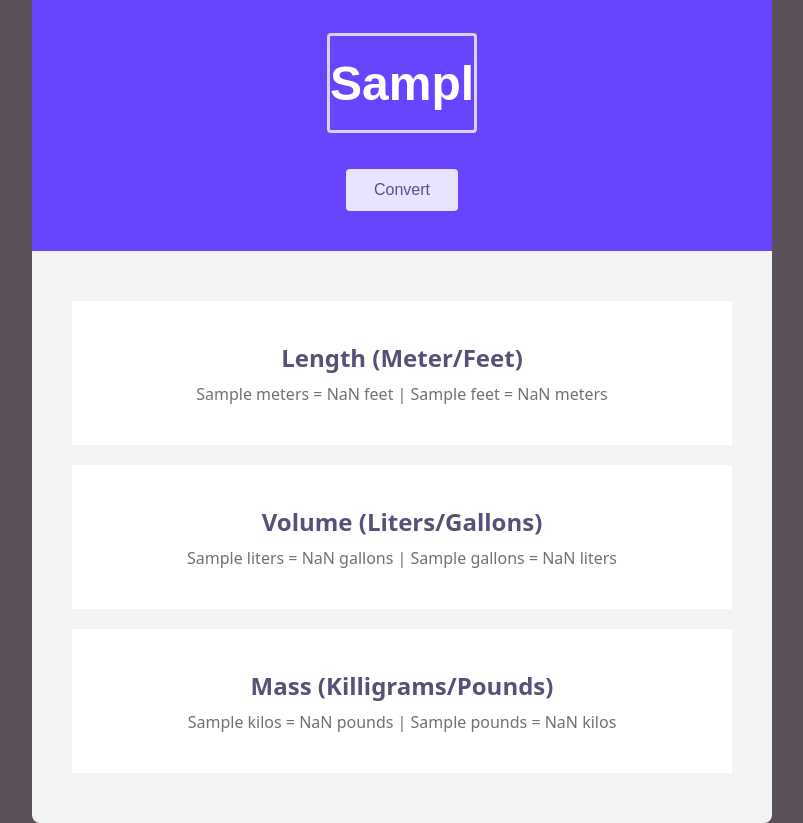
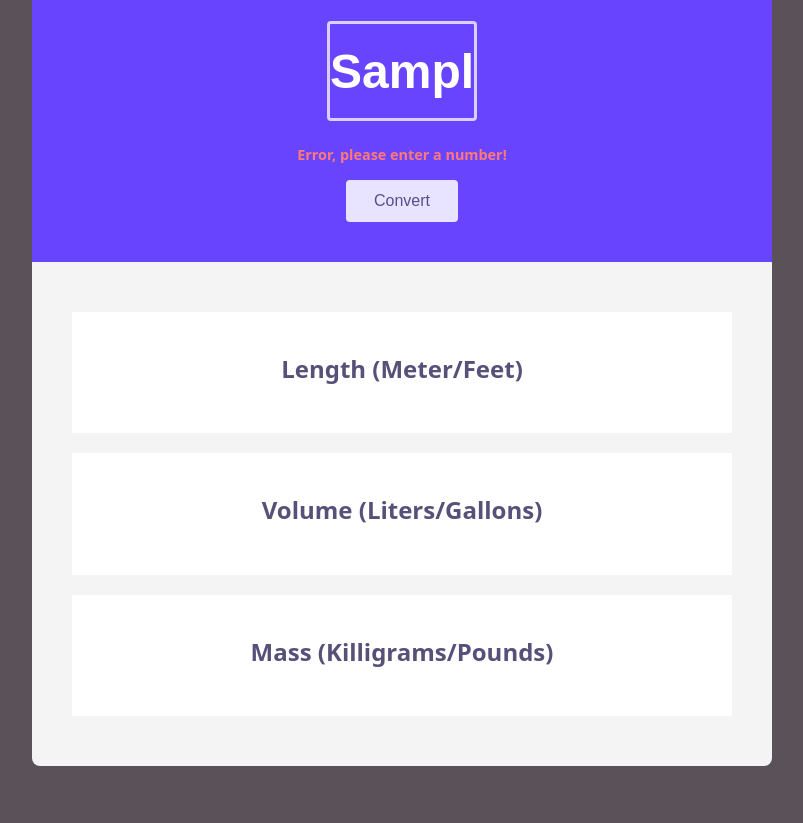
Before and after one commit to mvpcurtis/unit-converter, a plain HTML site: page index.html in a window 1280 px wide. Both pictures are taken after typing "Sample" into the empty fields and a click on the button "Convert". Shown: the part 95-918 px from the top of the page, without its empty margins (238-1041 px from the left). After the commit the page ends 861 px from the top, so only its background shows below. Drawn offline with Linux system fonts and the light colour scheme.

Commit message:
continued to work on the functioning, now it only accepts a number

```diff
--- a/index.html
+++ b/index.html
@@ -20,6 +20,7 @@
           <h1>Unit Converter</h1>
           <p>Converts the units between the metric and imperial systems</p>
           <input type="text" name="number" id="number" />
+          <p id="error">Error, please enter a number!</p>
           <button>Convert</button>
         </div>
         <div class="body">
--- a/script.js
+++ b/script.js
@@ -37,8 +37,9 @@ const poundToKilo = function (num) {
 };
 
 const startConversion = function () {
-  const value = inputEl.value;
-
+  const value = Number(inputEl.value);
+  document.querySelector('#error').style.display = 'none';
+  if (!isNaN(value) && value > 0) {
     lengthParaEl.textContent = `
         ${value} meters = ${meterToFeet(value).toFixed(2)} feet |
         ${value} feet = ${feetToMeter(value).toFixed(2)} meters
@@ -53,6 +54,9 @@ const startConversion = function () {
         ${value} kilos = ${kiloToPound(value).toFixed(2)} pounds |
         ${value} pounds = ${poundToKilo(value).toFixed(2)} kilos
     `;
+  } else {
+    document.querySelector('#error').style.display = 'block';
+  }
 };
 
 convBtn.addEventListener('click', startConversion);
--- a/style.css
+++ b/style.css
@@ -95,7 +95,14 @@ main > .head > input[type='text'] {
   font-size: 3rem;
   font-weight: bold;
   color: var(--white);
-  margin: 0.75em 0;
+  margin: 0.5em 0;
+}
+
+main > .head > #error {
+  margin-bottom: 1em;
+  font-weight: bold;
+  color: rgb(255, 121, 121);
+  display: none;
 }
 
 main > .body {
```
Lines whose indentation alone changed are shown as unchanged.
